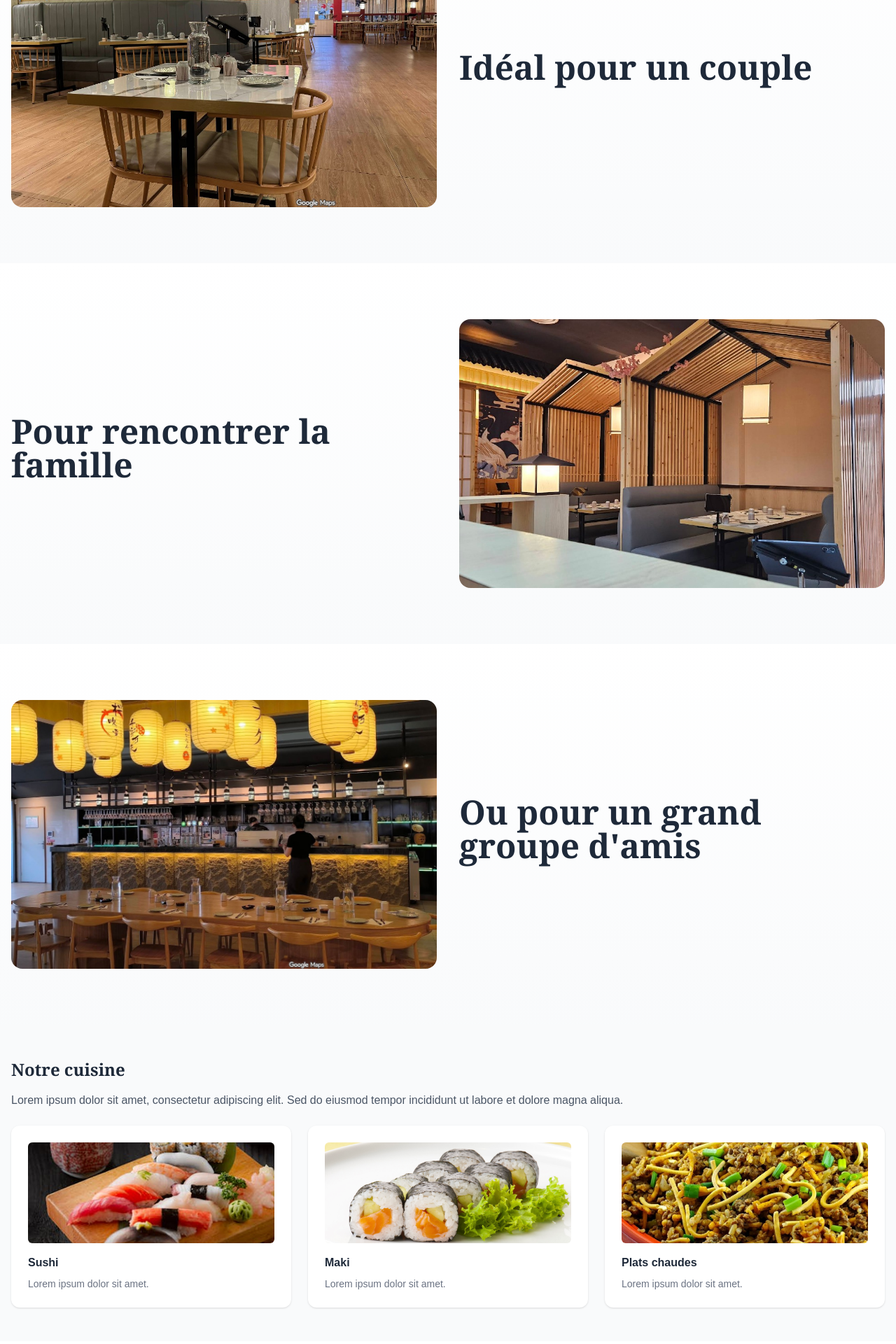
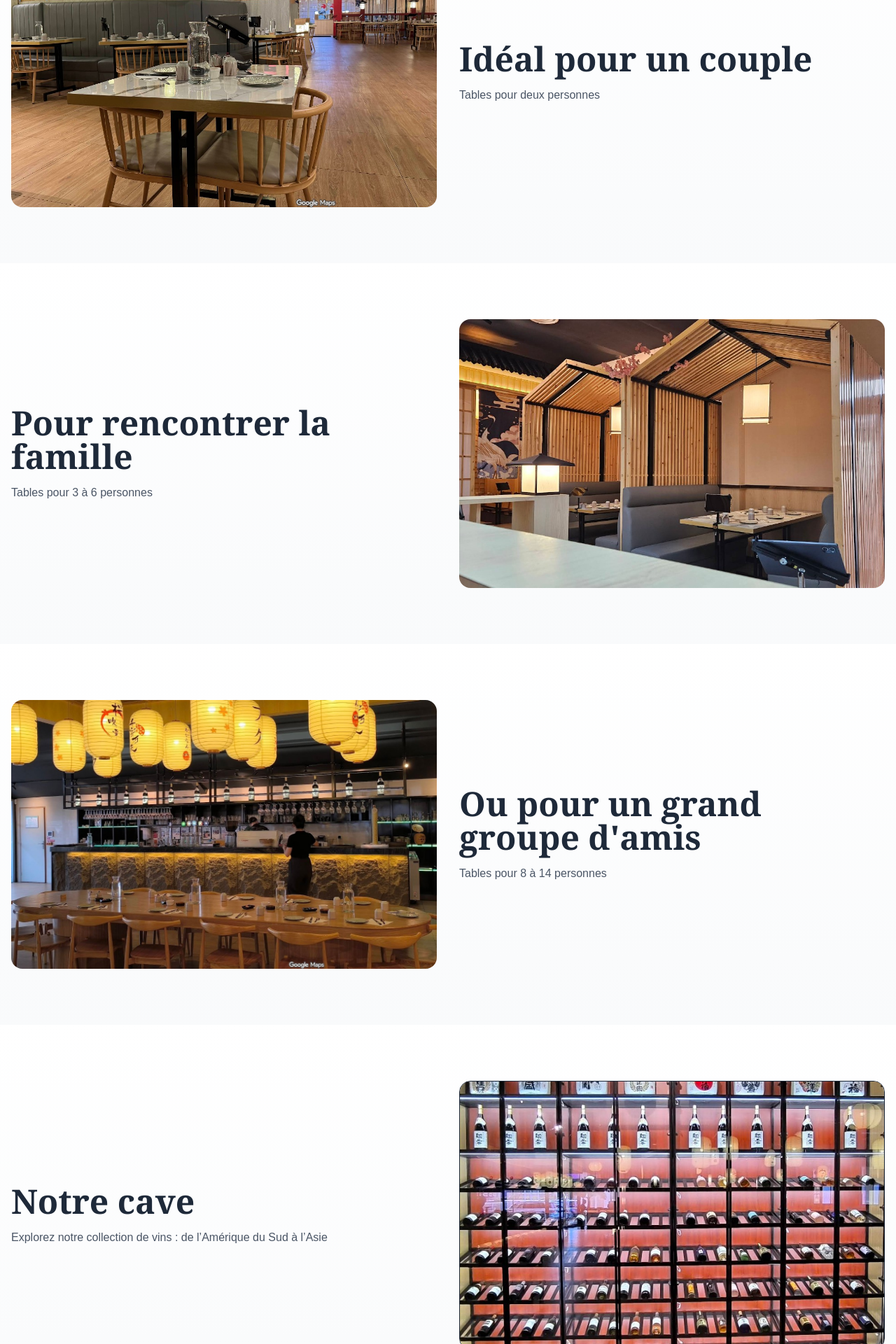
Before and after one commit to syss69/react-restaurant, a Next.js app: page / in a window 1280 px wide. Shown: the part 860-2780 px from the top of the page at 70% size. Built offline with nearby package versions, Linux system fonts and the light colour scheme; a web font is replaced by a local one.

Commit message:
Refactoring code

```diff
--- a/src/app/page.tsx
+++ b/src/app/page.tsx
@@ -2,10 +2,8 @@
 
 import Header from '../components/Header';
 import Footer from '../components/Footer';
-import Hero from '../components/Hero';
-import About from '../components/About';
+import Menu from '../components/Menu';
 import Gallery from '../components/Gallery';
-import Menu from '../components/Menu';
 import Info from '../components/Info';
 import Price from '../components/Price';
 import Wine from '../components/Wine';
@@ -26,11 +24,9 @@ export default function Home() {
       <Header />
       <main>
         <Hero2/>
-        {/* <Hero/> */}
         <Interior/>
-        <About/>
-        {/* <Menu/> */}
         <Wine/>
+        <Menu/>
         <Gallery id="sushi" title="Sushis" description="Decouvrez nos sushis" items={menu.sushi}/>
         <Gallery id="maki" title="Maki" description="Decouvrez nos maki" items={menu.maki}/>
         <Gallery id="dishes" title="Plats chauds" description="Decouvrez nos plats chauds" items={menu.dishes}/>
--- a/src/components/About.tsx
+++ /dev/null
@@ -1,61 +0,0 @@
-import Image from 'next/image'
-import maki from "../assets/maki.jpg"
-import dish from "../assets/hotdish.jpg"
-import sushi from "../assets/exampleImage.png"
-
-const About = () => {
-    return (
-        <section id="about" className="container mx-auto px-4 py-12">
-            <div className="reveal"> {/* reveal */}
-                <h2 className="text-2xl font-bold mb-4 font-serif">Notre cuisine</h2>
-                <p className="text-gray-600 mb-6">Lorem ipsum dolor sit amet, consectetur adipiscing elit. Sed do eiusmod tempor incididunt ut labore et dolore magna aliqua.</p>
-                    <div className="grid sm:grid-cols-2 lg:grid-cols-3 gap-6">
-                        <a href="#sushi">
-                            <div className="rounded-xl p-6 bg-white shadow-sm">
-                                <div className="h-36 rounded-md mb-4 relative overflow-hidden">
-                                    <Image
-                                        src={sushi}
-                                        alt="Maki"
-                                        fill
-                                        className="object-cover"
-                                    />
-                                </div>
-                                <h3 className="font-semibold mb-2">Sushi</h3>
-                                <p className="text-sm text-gray-500">Lorem ipsum dolor sit amet.</p>
-                            </div>
-                        </a>
-                        <a href="#maki">
-                            <div className="rounded-xl p-6 bg-white shadow-sm">
-                                <div className="h-36 rounded-md mb-4 relative overflow-hidden">
-                                    <Image
-                                        src={maki}
-                                        alt="Maki"
-                                        fill
-                                        className="object-cover"
-                                    />
-                                </div>
-                                <h3 className="font-semibold mb-2">Maki</h3>
-                                <p className="text-sm text-gray-500">Lorem ipsum dolor sit amet.</p>
-                            </div>
-                        </a>
-                        <a href="#dishes">
-                            <div className="rounded-xl p-6 bg-white shadow-sm">
-                                <div className="h-36 rounded-md mb-4 relative overflow-hidden">
-                                    <Image
-                                        src={dish}
-                                        alt="Maki"
-                                        fill
-                                        className="object-cover"
-                                    />
-                                </div>
-                                <h3 className="font-semibold mb-2">Plats chaudes</h3>
-                                <p className="text-sm text-gray-500">Lorem ipsum dolor sit amet.</p>
-                            </div>
-                        </a>
-                    </div>
-            </div>
-        </section>
-        )
-};
-
-export default About;
--- a/src/components/Herov2.tsx
+++ b/src/components/Herov2.tsx
@@ -21,7 +21,7 @@ const Hero2 = () => {
     }, [4, 5000])
 
     return (
-    <section className="relative h-[60vh] md:h-[80vh] w-full overflow-hidden">
+    <section id="hero" className="relative h-[60vh] md:h-[80vh] w-full overflow-hidden">
       {/* Background image */}
       {images.map((img, index) => (
         <div
--- a/src/components/ImageTextSection.tsx
+++ b/src/components/ImageTextSection.tsx
@@ -2,13 +2,14 @@ import Image, { StaticImageData } from 'next/image';
 
 
 type InteriorProps = {
+    title: string
     description: string
     image: StaticImageData
     imageAlt: string
     imagePosition: string
 }
 
-    const ImageTextSection = ({description, image, imageAlt, imagePosition}: InteriorProps) => {
+    const ImageTextSection = ({title, description, image, imageAlt, imagePosition}: InteriorProps) => {
           return (
             <section className="bg-gradient-to-b from-white to-gray-50">
             <div className="container mx-auto px-4 py-12 md:py-20">
@@ -16,8 +17,11 @@ type InteriorProps = {
                 {/* Text */}
                 <div className={`reveal ${imagePosition === 'left' ? 'md:order-2' : ''}`}>
                   <h2 className="text-3xl md:text-5xl font-extrabold mb-4 font-serif">
+                    {title}
+                  </h2>
+                  <p className="text-gray-600">
                     {description}
-                  </h2>
+                  </p>
                 </div>
 
                 {/* Image */}
--- a/src/components/Interior.tsx
+++ b/src/components/Interior.tsx
@@ -4,17 +4,18 @@ import tables from '../data/tables.json';
 
 const Interior = () => {
     return (
-        <>
+        <div className="reveal" id="tables">
             {Object.entries(tables).map(([key, table]) => (
                 <ImageTextSection
                     key={key}
+                    title={table.title}
                     description={table.description}
                     image={images[table.image]}
                     imageAlt={table.imageAlt}
                     imagePosition={table.imagePosition}
                 />
             ))}
-        </>
+        </div>
     )
 }
  export default Interior;
--- a/src/components/Menu.tsx
+++ b/src/components/Menu.tsx
@@ -1,41 +1,57 @@
-'use client'
+import Image from 'next/image'
+import maki from "../assets/maki.jpg"
+import dish from "../assets/hotdish.jpg"
+import sushi from "../assets/exampleImage.png"
 
-import { StaticImageData } from "next/image";
-import exampleImage from "../assets/exampleImage.png";
-import Image  from "next/image";
-
-type Meal = { title: string; description: string; photo: string|StaticImageData }
-
-
-const Menu =() => {
-    const meals: Meal[] = new Array(6).fill(0).map((_,i)=>({
-        title: `Plat ${i+1}`,
-        description: `Lorem ipsum dolor sit amet.`,
-        photo: exampleImage
-    }))
-
-
+const Menu = () => {
     return (
         <section id="menu" className="container mx-auto px-4 py-12">
             <div className="reveal"> {/* reveal */}
-                <h2 className="text-2xl font-bold mb-4 font-serif">Nos specialites</h2>
+                <h2 className="text-2xl font-bold mb-4 font-serif">Notre cuisine</h2>
+                <p className="text-gray-600 mb-6">Explorez le monde de la cuisine asiatique : sushis, makis, sashimis, plats chauds</p>
                     <div className="grid sm:grid-cols-2 lg:grid-cols-3 gap-6">
-                    {meals.map((m,idx)=> (
-                    <div key={idx} className="rounded-xl p-6 bg-white shadow-sm">
-                        <div className="relative h-36 rounded-md overflow-hidden mb-4">
+                        <a href="#sushi">
+                            <div className="rounded-xl p-6 bg-white shadow-sm">
+                                <div className="h-36 rounded-md mb-4 relative overflow-hidden">
                                     <Image
-                                src={m.photo}
-                                alt={m.description}
+                                        src={sushi}
+                                        alt="Maki"
                                         fill
                                         className="object-cover"
                                     />
                                 </div>
-                        <div className="flex items-center justify-between">
-                            <h3 className="font-semibold">{m.title}</h3>
+                                <h3 className="font-semibold mb-2">Sushi</h3>
+                                <p className="text-sm text-gray-500">Lorem ipsum dolor sit amet.</p>
                             </div>
-                        <p className="text-sm text-gray-500 mt-2">{m.description}</p>
+                        </a>
+                        <a href="#maki">
+                            <div className="rounded-xl p-6 bg-white shadow-sm">
+                                <div className="h-36 rounded-md mb-4 relative overflow-hidden">
+                                    <Image
+                                        src={maki}
+                                        alt="Maki"
+                                        fill
+                                        className="object-cover"
+                                    />
                                 </div>
-                    ))}
+                                <h3 className="font-semibold mb-2">Maki</h3>
+                                <p className="text-sm text-gray-500">Lorem ipsum dolor sit amet.</p>
+                            </div>
+                        </a>
+                        <a href="#dishes">
+                            <div className="rounded-xl p-6 bg-white shadow-sm">
+                                <div className="h-36 rounded-md mb-4 relative overflow-hidden">
+                                    <Image
+                                        src={dish}
+                                        alt="Maki"
+                                        fill
+                                        className="object-cover"
+                                    />
+                                </div>
+                                <h3 className="font-semibold mb-2">Plats chaudes</h3>
+                                <p className="text-sm text-gray-500">Lorem ipsum dolor sit amet.</p>
+                            </div>
+                        </a>
                     </div>
             </div>
         </section>
--- a/src/components/Price.tsx
+++ b/src/components/Price.tsx
@@ -1,6 +1,6 @@
 const Price = () => {
   return (
-    <section className="container mx-auto px-4 py-12">
+    <section className="container mx-auto px-4 py-12" id="price">
       <div className="reveal">
         <h2 className="text-2xl font-bold mb-4 font-serif">
           Formules
--- a/src/components/Wine.tsx
+++ b/src/components/Wine.tsx
@@ -8,7 +8,7 @@ const Wine = () => {
                 <div className="grid md:grid-cols-2 gap-8 items-center">
                     <div className="reveal">
                         <h1 className="text-3xl md:text-5xl font-extrabold mb-4 font-serif">Notre cave</h1>
-                        <p className="text-gray-600 mb-6">Explorez notre collection de vins : de l’Amérique du Sud à l’Asie</p>
+                        <p className="text-gray-600">Explorez notre collection de vins : de l’Amérique du Sud à l’Asie</p>
                     </div>
                     <div className="reveal">
                         <div className="relative w-full h-64 md:h-96 rounded-2xl border overflow-hidden">
--- /dev/null
+++ b/src/components/unused/MenuOld.tsx
@@ -0,0 +1,45 @@
+'use client'
+
+import { StaticImageData } from "next/image";
+import exampleImage from "../assets/exampleImage.png";
+import Image  from "next/image";
+
+type Meal = { title: string; description: string; photo: string|StaticImageData }
+
+
+const Menu =() => {
+    const meals: Meal[] = new Array(6).fill(0).map((_,i)=>({
+        title: `Plat ${i+1}`,
+        description: `Lorem ipsum dolor sit amet.`,
+        photo: exampleImage
+    }))
+
+
+    return (
+        <section id="menu" className="container mx-auto px-4 py-12">
+            <div className="reveal"> {/* reveal */}
+                <h2 className="text-2xl font-bold mb-4 font-serif">Nos specialites</h2>
+                <div className="grid sm:grid-cols-2 lg:grid-cols-3 gap-6">
+                    {meals.map((m,idx)=> (
+                    <div key={idx} className="rounded-xl p-6 bg-white shadow-sm">
+                        <div className="relative h-36 rounded-md overflow-hidden mb-4">
+                            <Image
+                                src={m.photo}
+                                alt={m.description}
+                                fill
+                                className="object-cover"
+                            />
+                        </div>
+                        <div className="flex items-center justify-between">
+                            <h3 className="font-semibold">{m.title}</h3>
+                        </div>
+                        <p className="text-sm text-gray-500 mt-2">{m.description}</p>
+                    </div>
+                    ))}
+                </div>
+            </div>
+        </section>
+    )
+};
+
+export default Menu;
--- a/src/data/tables.json
+++ b/src/data/tables.json
@@ -1,18 +1,21 @@
 {
     "2pers": {
-        "description": "Idéal pour un couple",
+        "title": "Idéal pour un couple",
+        "description": "Tables pour deux personnes",
         "image":"2pers.jpg",
         "imageAlt": "Table pour 2 personnes",
         "imagePosition": "left"
     },
     "6pers": {
-        "description": "Pour rencontrer la famille",
+        "title": "Pour rencontrer la famille",
+        "description": "Tables pour 3 à 6 personnes",
         "image":"6pers.jpg",
         "imageAlt": "Table pour 6 personnes",
         "imagePosition": "right"
     },
     "12pers": {
-        "description": "Ou pour un grand groupe d'amis",
+        "title": "Ou pour un grand groupe d'amis",
+        "description": "Tables pour 8 à 14 personnes",
         "image":"12pers.jpg",
         "imageAlt": "Table pour 12 personnes",
         "imagePosition": "left"
```
Also changed, not shown: src/components/Header.tsx (+7 -5 lines), src/components/unused/HeroOld.tsx (renamed from src/components/Hero.tsx). Lines whose indentation alone changed are shown as unchanged.
